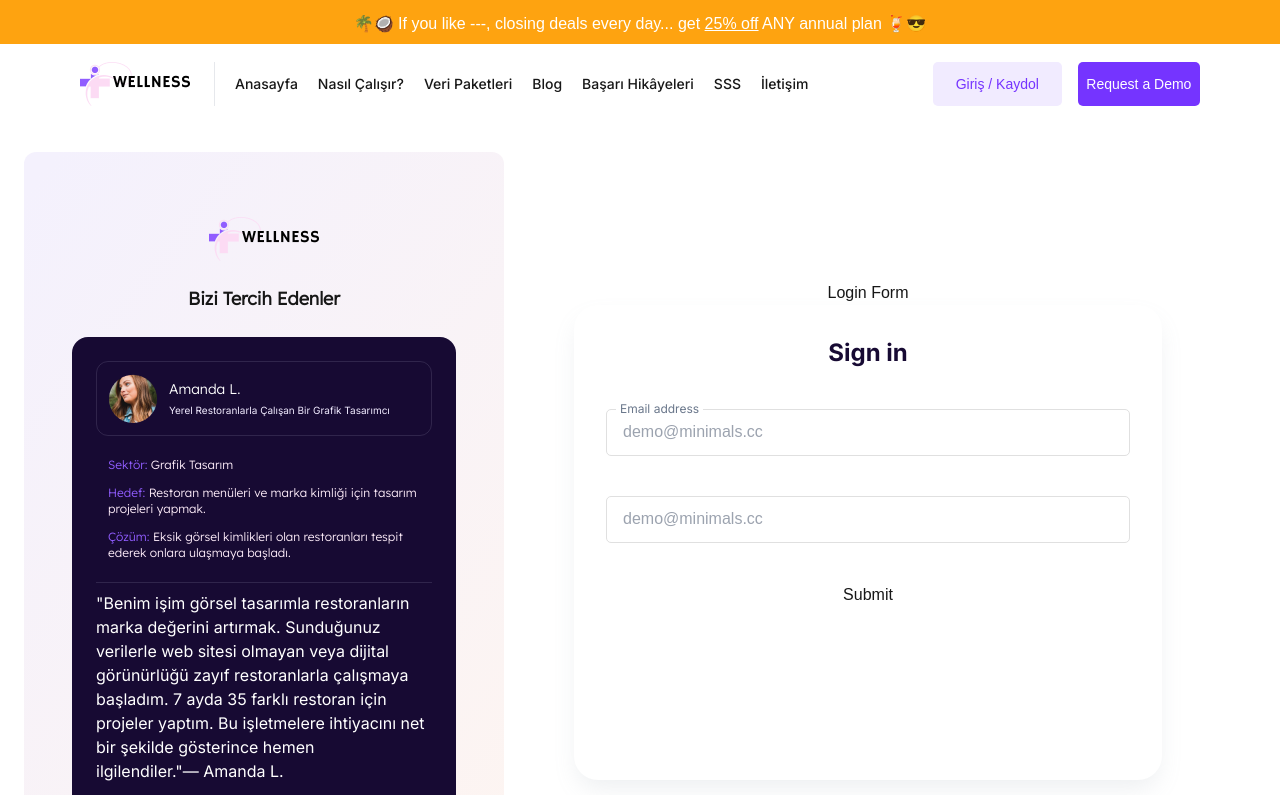
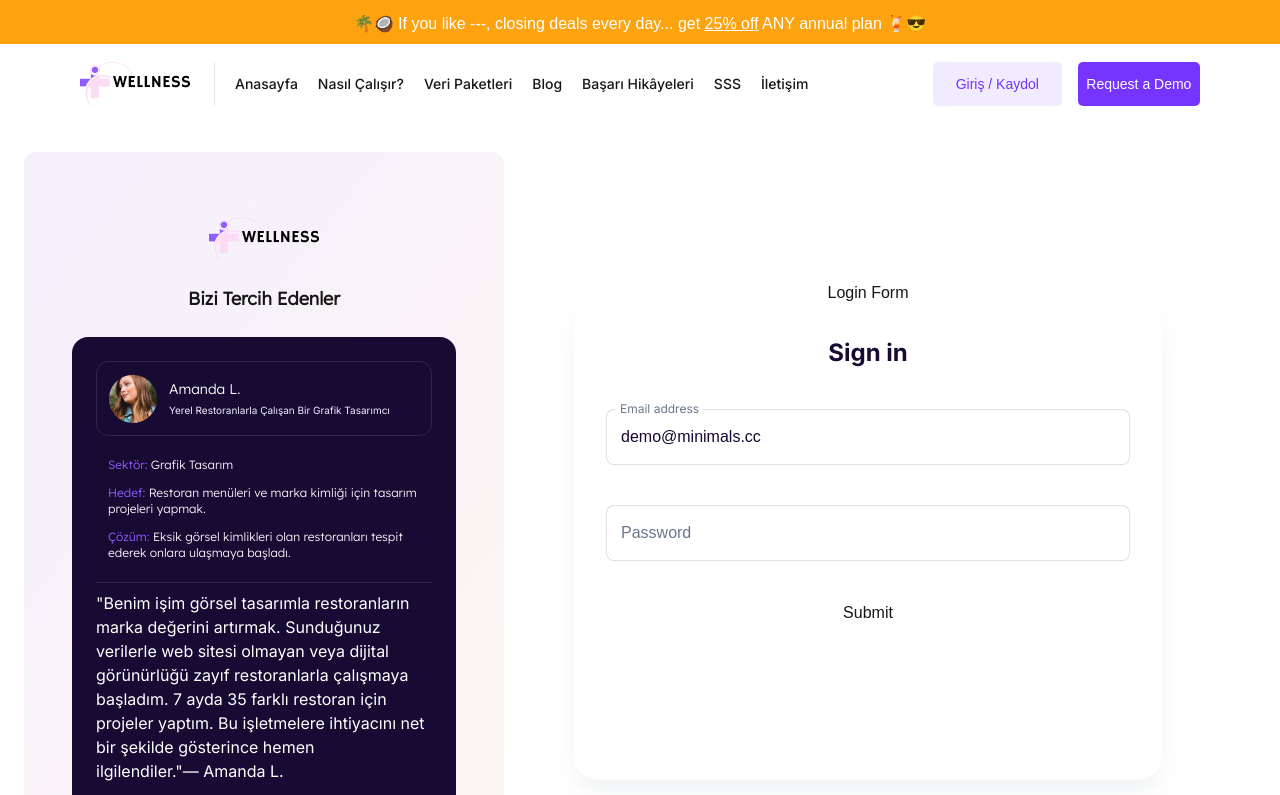
Before and after one commit to Medyanes-360/big-data-sale, a Next.js app: page /sign-in in a window 1280 px wide. Shown: the top 795 px of the page. Built offline with nearby package versions, Linux system fonts and the light colour scheme.

Commit message:
input css

```diff
--- a/components/signInPage/loginForm/index.jsx
+++ b/components/signInPage/loginForm/index.jsx
@@ -27,22 +27,22 @@ function LoginForm() {
             <div className="flex flex-col w-full relative">
               <Input
                 name="email"
-                className="form-input w-full rounded-lg flex gap-2 border border-loginInputBorder"
+                className="w-full h-[56px] rounded-lg flex gap-2 border border-loginInputBorder placeholder:text-tertiary-900 py-4 px-[14px]"
                 labelClassName="font-Inter font-normal text-xs text-raven-700 absolute top-[-8px] left-[10px] bg-white-default px-1"
                 errorClassName="form-error"
-                type="text"
+                type="email"
                 placeholder="demo@minimals.cc"
                 label="Email address"
               />
             </div>
             <div className="flex flex-col w-full">
               <Input
-                name="email"
-                className="form-input w-full rounded-lg flex gap-2 border border-loginInputBorder"
+                name="password"
+                className="h-[56px] w-full rounded-lg flex border border-loginInputBorder gap-2 placeholder:text-raven-700 py-4 px-[14px]"
                 labelClassName="font-Inter font-normal text-xs text-raven-700"
                 errorClassName="form-error"
-                type="text"
-                placeholder="demo@minimals.cc"
+                type="password"
+                placeholder="Password"
                 label=""
               />
             </div>
```
